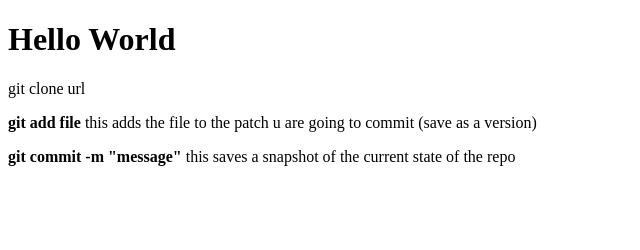
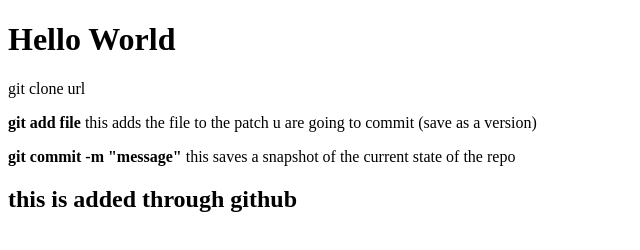
Before and after one commit to Mahmoud17/lecture0, a plain HTML site: page index.html in a window 1280 px wide. Shown: the whole page, without its empty margins (0-640 px from the left). Drawn offline with Linux system fonts and the light colour scheme.

Commit message:
Update index.html

```diff
--- a/index.html
+++ b/index.html
@@ -9,5 +9,7 @@
         <p>git clone url</p>
         <p><strong>git add file</strong> this adds the file to the patch u are going to commit (save as a version)</p>
         <p><strong>git commit -m "message"</strong> this saves a snapshot of the current state of the repo</p>
+        <h2> this is added through github</h2>
+
     </body>
 </html>
```
